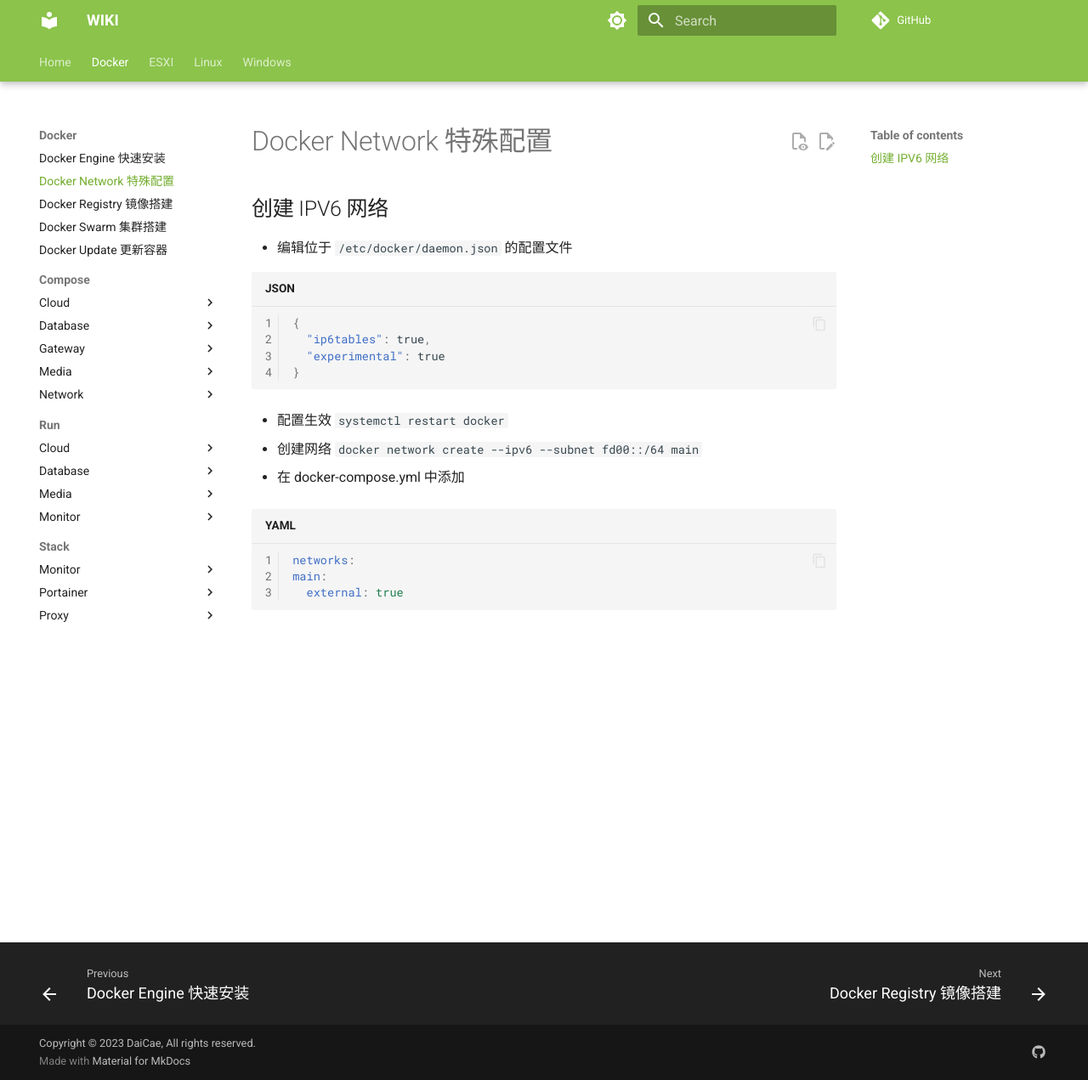
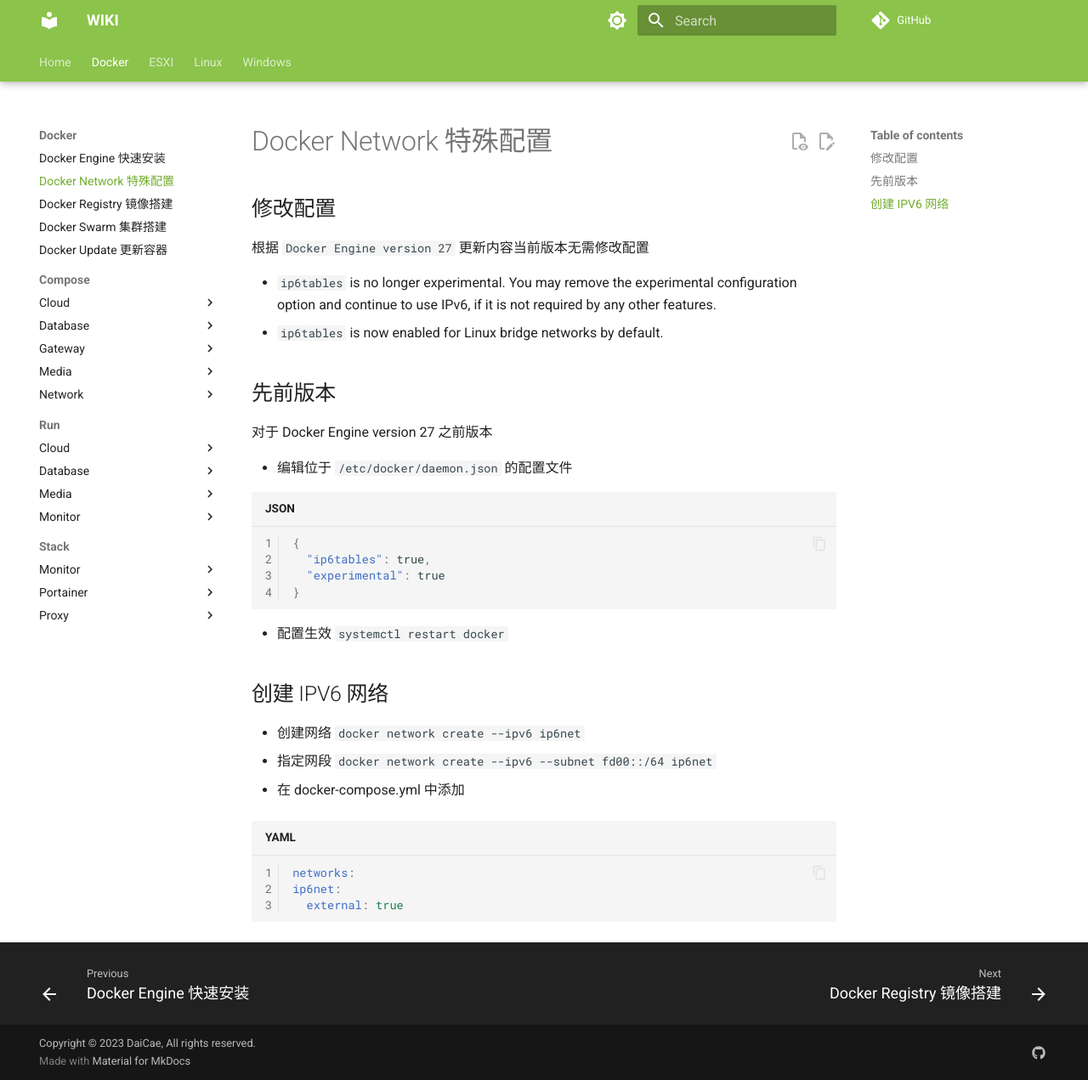
Before and after one commit to zexvar/wiki, an MkDocs documentation site: the page built from docs/Docker/docker network.md, in a window 1280 px wide and 1271 px high. Shown: the whole window at 85% size. Built offline with MkDocs 1.6.1 and Material for MkDocs 9.7.7, drawn with Linux system fonts in a browser that asks for light colours; comment, search, counter and statistics services are not loaded; the version menu is left out.

Commit message:
update Docker\network

````diff
--- a/docs/Docker/docker network.md
+++ b/docs/Docker/docker network.md
@@ -1,6 +1,15 @@
 # Docker Network 特殊配置
 
-## 创建 IPV6 网络
+## 修改配置
+
+根据 `Docker Engine version 27` 更新内容当前版本无需修改配置
+
+- `ip6tables` is no longer experimental. You may remove the experimental configuration option and continue to use IPv6, if it is not required by any other features.
+- `ip6tables` is now enabled for Linux bridge networks by default.
+
+## 先前版本
+
+对于 Docker Engine version 27 之前版本
 
 - 编辑位于 `/etc/docker/daemon.json` 的配置文件
 
@@ -13,12 +22,15 @@
 
 - 配置生效 `systemctl restart docker`
 
-- 创建网络 `docker network create --ipv6 --subnet fd00::/64 main`
+## 创建 IPV6 网络
+
+- 创建网络 `docker network create --ipv6 ip6net`
+- 指定网段 `docker network create --ipv6 --subnet fd00::/64 ip6net`
 
 - 在 docker-compose.yml 中添加
 
   ```yml
   networks:
-  main:
+  ip6net:
     external: true
   ```
````
